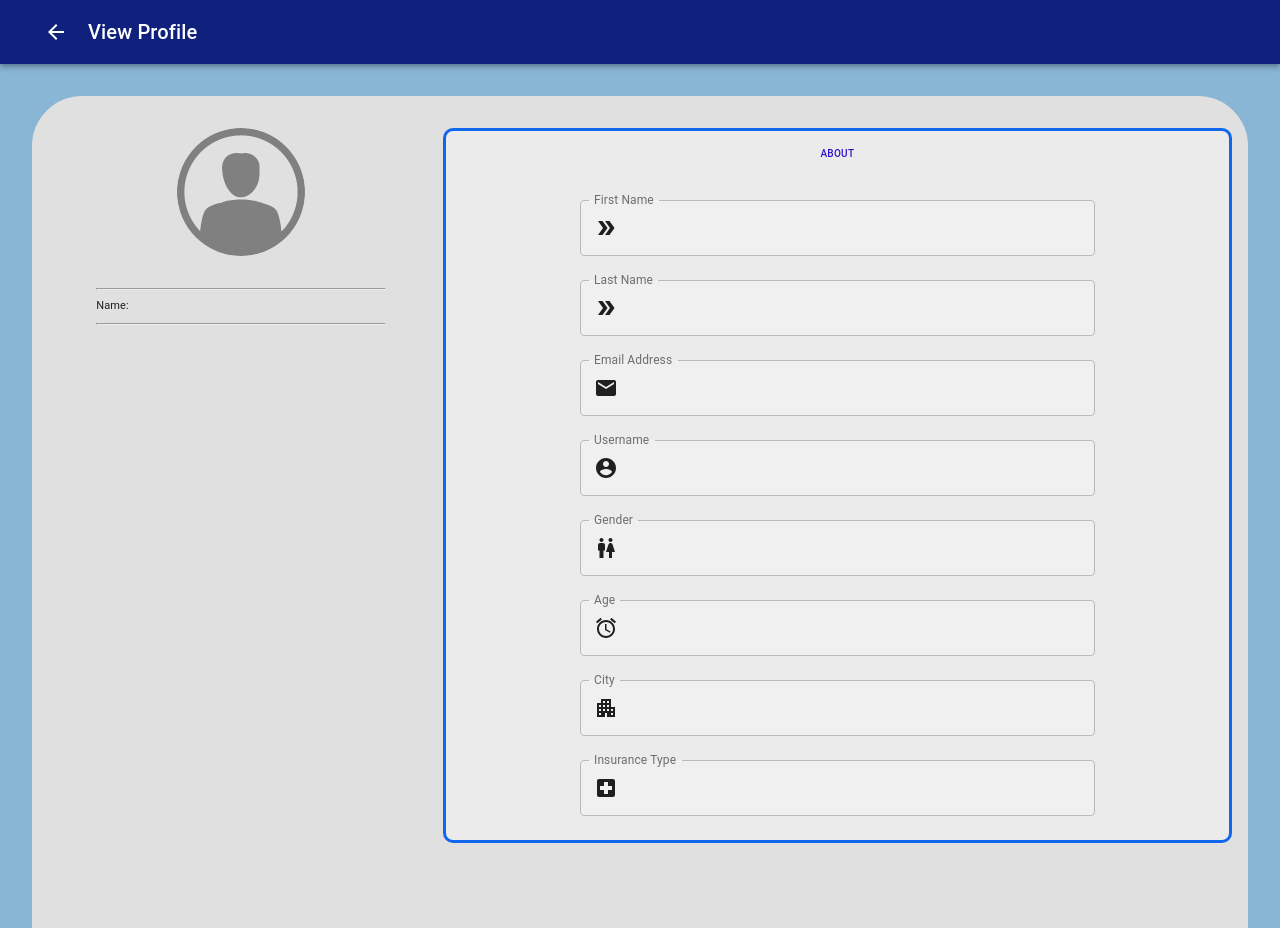
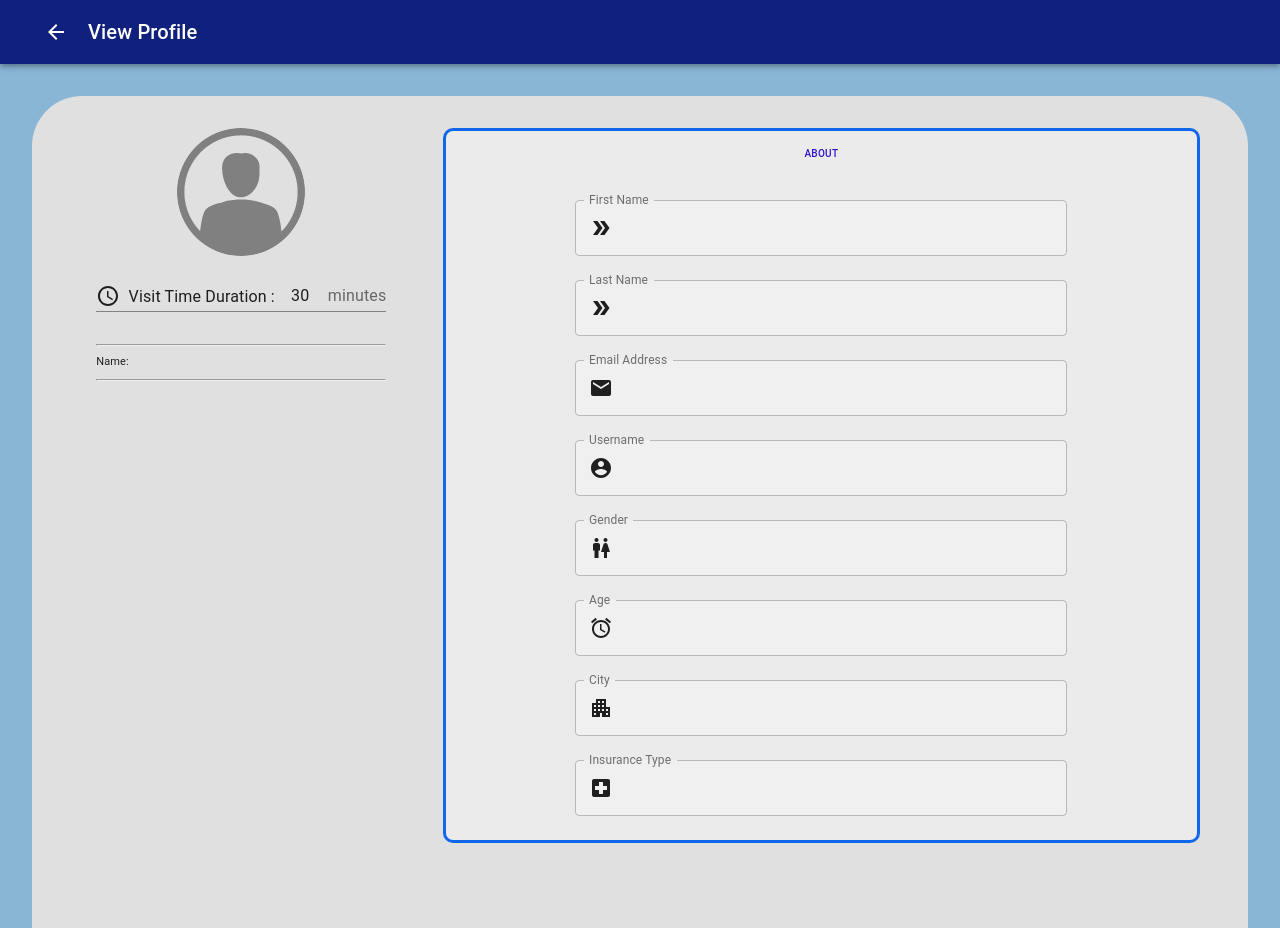
Before and after one commit to Tahlil-992/bugophobia.front-end, a React (Create React App) app: page /view-profile in a window 1280 px wide. Built offline with nearby package versions, Linux system fonts and the light colour scheme; no server answers; sample sign-in values are in the browser's storage.

Commit message:
visit time & date/time selectors

```diff
--- a/src/views/pages/ViewProfile.js
+++ b/src/views/pages/ViewProfile.js
@@ -38,6 +38,9 @@ import StarBorderIcon from '@material-ui/icons/StarBorder';
 import 'date-fns';
 import DateFnsUtils from '@date-io/date-fns';
 import { MuiPickersUtilsProvider, KeyboardTimePicker, KeyboardDatePicker, } from '@material-ui/pickers';
+import { createMuiTheme, ThemeProvider } from "@material-ui/core/styles";
+import { blue } from "@material-ui/core/colors";
+import AccessTimeIcon from '@material-ui/icons/AccessTime';
 
 const SUCCESS_COLOR = "#1e4620";
 const SUCCESS_BACKGROUND = "#c2fcc2";
@@ -188,7 +191,7 @@ const useStyles = makeStyles((theme) => ({
         borderTopLeftRadius: "10px",
         borderBottom: "3px solid #16E",
         fontSize: 9,
-        iconSize: 30 ,
+        iconSize: 30,
         minWidth: 0,
         '&:hover': {
             backgroundColor: 'rgba(138, 182, 214, 0.77)',
@@ -244,7 +247,7 @@ const useStyles = makeStyles((theme) => ({
         textAlign: 'center',
         borderRadius: '5px',
         textTransform: 'none',
-        height:'2.5em',
+        height: '2.5em',
         '&:hover': {
             backgroundColor: '#5f939a',
         },
@@ -335,7 +338,7 @@ export default function Profile() {
     const [rateCount, setRateCount] = useState(0);
     const [rateAvg, setRateAvg] = useState(0);
     const [openSnackBar, setOpenSnackBar] = useState(false);
-    const [message, setMessage] = useState({type: "", text: ""});
+    const [message, setMessage] = useState({ type: "", text: "" });
     const [onVote, setOnVote] = useState(false);
 
     useEffect(() => {
@@ -370,7 +373,7 @@ export default function Profile() {
             case 'P': return 'Pediatrician';
             case 'PS': return 'Psychiatrist';
             case 'U': return 'Urologist';
-            default : return '';
+            default: return '';
         }
     }
 
@@ -549,8 +552,8 @@ export default function Profile() {
     }
 
     useEffect(() => {
-        if(!openSnackBar) {
-            setMessage({type: "", text: ""});
+        if (!openSnackBar) {
+            setMessage({ type: "", text: "" });
         }
     }, [openSnackBar])
 
@@ -561,6 +564,12 @@ export default function Profile() {
         setSelectedDate(date);
     };
     const [VisitTimeClick, setVisitTimeClick] = useState(false);
+    const defaultMaterialTheme = createMuiTheme({
+        palette: {
+            primary: blue,
+        },
+    });
+    const [VisitTimeDuration, setVisitTimeDuration] = useState(30);
 
     const fields = isViewedDoctor ?
         [['First Name', firstName, setFirstName, <DoubleArrowIcon />],
@@ -596,11 +605,11 @@ export default function Profile() {
                 </Toolbar>
             </AppBar>
             <Container maxWidth="lg" className={classes.container}>
-                <div className={classes.paper} style={{ backgroundColor: '#E0E0E0', borderTopLeftRadius:'50px', borderTopRightRadius:'50px', minHeight: 'inherit' }}>
+                <div className={classes.paper} style={{ backgroundColor: '#E0E0E0', borderTopLeftRadius: '50px', borderTopRightRadius: '50px', minHeight: 'inherit' }}>
                     <Grid container className={classes.grid} direction="row" spacing={0} alignItems="flex-start" justify="space-around" margin="1rem">
-                        <Grid item md={4} xs style={{/*maxWidth: "40vmax"*/}} >
+                        <Grid item md={4} xs style={{/*maxWidth: "40vmax"*/ }} >
                             <Grid item container justify='center' direction="row" style={{ backgroundColor: "#E0E0E0", marginTop: "1rem", borderRadius: "10px", paddingRight: '0.5rem' }}>
-                                <Grid item container xs={9} justify='center' alignItems='center' direction='column' style={{marginBottom: '1em'}}>
+                                <Grid item container xs={9} justify='center' alignItems='center' direction='column' style={{ marginBottom: '1em' }}>
                                     <Grid item xs>
                                         <Avatar className={classes.large} src={profileImage}></Avatar>
                                     </Grid>
@@ -617,7 +626,7 @@ export default function Profile() {
                                                 />
                                                 :
                                                 <Chip
-                                                    icon={<BookmarkBorderIcon/>}
+                                                    icon={<BookmarkBorderIcon />}
                                                     clickable
                                                     size="small"
                                                     color="secondary"
@@ -631,7 +640,29 @@ export default function Profile() {
                                         :
                                         <></>
                                     }
-                                    {isViewedDoctor ?
+                                    <TextField style={{ width: '100%', marginBottom: '0.5em', marginTop:'1em' }}
+                                        className={classes.margin}
+                                        id="input-with-icon-textfield"
+                                        value={"  " + VisitTimeDuration}
+                                        InputProps={{
+                                            readOnly: true,
+                                            startAdornment: (
+                                                <InputAdornment position="start">
+                                                    <AccessTimeIcon />
+                                                    <span>&nbsp;&nbsp;</span>Visit Time Duration :
+                                                </InputAdornment>
+                                            ),
+                                            endAdornment: (
+                                                <InputAdornment position="end">
+                                                    minutes
+                                                </InputAdornment>
+                                            )
+                                        }}
+                                        SelectProps={{
+                                            native: true,
+                                        }}
+                                    />
+                                    {isViewedDoctor && !VisitTimeClick ?
                                         <Grid item xs>
                                             <Button onClick={() => setVisitTimeClick(true)} className={classes.button} >Take a Visit Time</Button>
                                         </Grid>
@@ -639,15 +670,17 @@ export default function Profile() {
                                         <></>
                                     }
                                     {VisitTimeClick &&
-                                    <MuiPickersUtilsProvider utils={DateFnsUtils}>
-                                        <Grid container style={{justifyContent:'center', alignItems:'center', textAlign:'center'}}>
+                                        <MuiPickersUtilsProvider Toolbar={{ backgroundColor: 'red' }} utils={DateFnsUtils}>
+                                            <Grid container style={{ justifyContent: 'center', alignItems: 'center', textAlign: 'center' }}>
+                                                <ThemeProvider theme={defaultMaterialTheme}>
                                                     <KeyboardDatePicker
-                                                style={{ width: '10em' }}
+                                                        style={{ width: '10em', headerColor: 'red' }}
                                                         margin="normal"
                                                         id="date-picker-dialog"
                                                         label="Date"
                                                         format="MM/dd/yyyy"
                                                         value={selectedDate}
+                                                        disablePast={true}
                                                         onChange={handleDateChange}
                                                         KeyboardButtonProps={{
                                                             'aria-label': 'change date',
@@ -658,29 +691,36 @@ export default function Profile() {
                                                         margin="normal"
                                                         id="time-picker"
                                                         label="Time"
+                                                        disablePast={true}
                                                         ampm={true}
                                                         value={selectedDate}
                                                         onChange={handleDateChange}
                                                         KeyboardButtonProps={{
                                                             'aria-label': 'change time',
                                                         }}
+                                                        minutesStep={5}
+                                                        minTime={new Date(0, 0, 0, 8)}
+                                                        maxTime={new Date(0, 0, 0, 18, 45)}
                                                     />
+                                                </ThemeProvider>
+                                                <Button onClick={() => setVisitTimeClick(false)} className={classes.button} style={{ width: '100%', margin: '0em' }}>Cancel</Button>
                                             </Grid>
-                                    </MuiPickersUtilsProvider>}
+                                        </MuiPickersUtilsProvider>
+                                    }
                                 </Grid>
                                 <Grid item xs={9}>
                                     {isViewedDoctor ? (
                                         <Box >
-                                            <hr/>
+                                            <hr />
                                             <Typography className={classes.subtext} >{"Name:"}</Typography>
                                             <Typography className={classes.text}  >{firstName + " " + lastName}</Typography>
-                                            <hr/>
+                                            <hr />
                                             <Typography className={classes.subtext} >{"Specialization:"}</Typography>
                                             <Typography className={classes.text}  >{(specialization)}</Typography>
-                                            <hr/>
+                                            <hr />
                                             <Typography className={classes.subtext} >{"Rating:"}</Typography>
                                             <Box
-                                                style={{marginTop: "0.5em"}}
+                                                style={{ marginTop: "0.5em" }}
                                                 display="flex"
                                                 alignItems="center"
                                                 justifyContent="flex-start">
@@ -690,7 +730,7 @@ export default function Profile() {
                                                         defaultValue={0}
                                                         precision={0.1}
                                                         readOnly={true}
-                                                    value={rateAvg}/>}
+                                                        value={rateAvg} />}
                                                 {onVote &&
                                                     <Rating
                                                         name="rating-star"
@@ -698,18 +738,18 @@ export default function Profile() {
                                                         precision={1}
                                                         readOnly={false}
                                                         value={newRateValue}
-                                                    emptyIcon={<StarBorderIcon/>}
-                                                    onChange={(event) => setNewRateValue(event.target.value)}/>}
-                                                <VisibilityIcon style={{fontSize: "1.25em", color: "gray"}}/>
-                                                <Typography style={{fontSize: "1em", marginLeft: "0.1em"}}>{rateCount}</Typography>
+                                                        emptyIcon={<StarBorderIcon />}
+                                                        onChange={(event) => setNewRateValue(event.target.value)} />}
+                                                <VisibilityIcon style={{ fontSize: "1.25em", color: "gray" }} />
+                                                <Typography style={{ fontSize: "1em", marginLeft: "0.1em" }}>{rateCount}</Typography>
                                             </Box>
                                             <Box marginTop="1em">
                                                 {!onVote &&
-                                                <Button className={classes.rateButton} style={{width: "100%"}} onClick={() => setOnVote(true)}>
+                                                    <Button className={classes.rateButton} style={{ width: "100%" }} onClick={() => setOnVote(true)}>
                                                         Rate This Doctor
                                                 </Button>}
                                                 {onVote &&
-                                                <Box  display="flex" alignItems="center" justifyContent="space-between">
+                                                    <Box display="flex" alignItems="center" justifyContent="space-between">
                                                         <Box>
                                                             <Button className={classes.submitButton} onClick={() => setOnRateSubmit(true)}>
                                                                 Submit
@@ -722,16 +762,16 @@ export default function Profile() {
                                                         </Box>
                                                     </Box>}
                                             </Box>
-                                            <hr/>
+                                            <hr />
                                         </Box>
                                     )
                                         :
                                         (
                                             <Box>
-                                                <hr/>
+                                                <hr />
                                                 <Typography className={classes.subtext} >{"Name:"}</Typography>
                                                 <Typography className={classes.text}  >{firstName + " " + lastName}</Typography>
-                                                <hr/>
+                                                <hr />
                                             </Box>
 
                                         )
@@ -739,14 +779,14 @@ export default function Profile() {
                                 </Grid>
                             </Grid>
                         </Grid>
-                        <Grid item xs container className={classes.tab2} direction="column" style={{marginTop: "1em"}} >
+                        <Grid item xs container className={classes.tab2} direction="column" style={{ marginTop: '1em', marginRight:'2em' }} >
                             <Grid item style={{ width: "inherit" }}>
                                 {isViewedDoctor ?
                                     <Tabs
                                         value={tabValue}
                                         onChange={handleChange}
                                         indicatorColor="inherit"
-                                        style={{width: "inherit"}}
+                                        style={{ width: "inherit" }}
                                         variant="fullWidth"
                                         aria-label="full width tabs example"
                                     >
@@ -758,7 +798,7 @@ export default function Profile() {
                                         value={tabValue}
                                         onChange={handleChange}
                                         indicatorColor="inherit"
-                                        style={{width: "inherit"}}
+                                        style={{ width: "inherit" }}
                                         variant="fullWidth"
                                         aria-label="full width tabs example"
                                     >
@@ -790,7 +830,8 @@ export default function Profile() {
                                                             }}
                                                         />
                                                     </Grid>
-                                                )})
+                                                )
+                                            })
                                             }
                                         </Grid>
                                     </Box>
```
Lines whose indentation alone changed are shown as unchanged.
